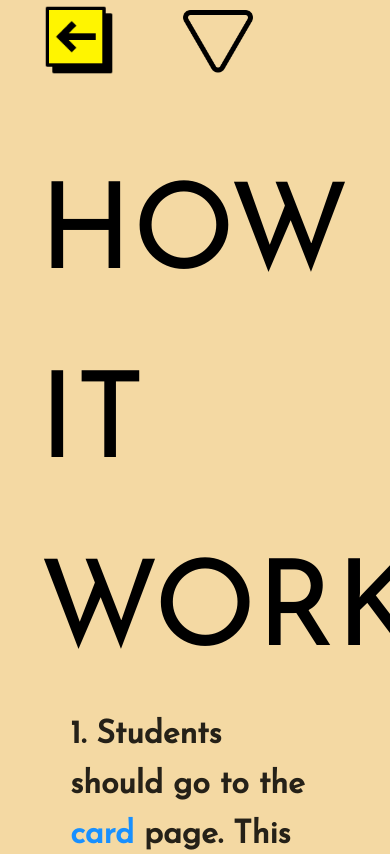
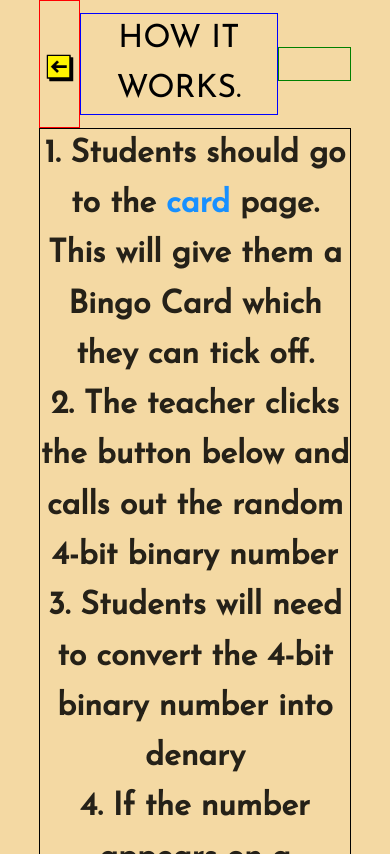
Before and after one commit to Bailym/BinaryBingo, a React app: page /draw in a window 390 px wide. Shown: the top 854 px of the page. Built offline with nearby package versions, Linux system fonts and the light colour scheme.

Commit message:
made draw screen more responsive

```diff
--- a/src/Draw/draw.css
+++ b/src/Draw/draw.css
@@ -8,28 +8,45 @@
     margin: auto;
 }
 
+#title-div {
+    display: flex;
+    flex-direction: row;
+    justify-content: center;
+    align-items: center;
+}
+
+/* left of title - contains back-icon */
+#title-div a {
+    flex: 1;
+    border: 1px solid red;
+    text-align: center;
+}
+
+/* right of title - contains h1 and collapse-icon */
+#title-div h1 {
+    flex: 5;
+    border: 1px solid blue;
+    text-align: center;
+    font-size: clamp(2rem, 5vw, 5rem);
+    margin: 0;
+}
+
 #back-icon {
     display:inline;
     max-width: 5rem;
-    margin: 0 0 4rem 0;
+    width: clamp(2rem, 5vw, 5rem);
 }
 
 #collapse-icon {
     display:inline;
-    max-width: 5rem;
-    margin: 0 0 4rem 15vw;
-}
-
-h1 {
-    display: inline;
-    text-align: center;
+    max-width: 4rem;
+    margin: 0 0 5rem 0;
 }
 
 #rules-div {
-    display: flex;
-    flex-direction: column;
-    max-width: 80%;
-    margin: 0 auto 5rem auto;
+    margin: 0 auto 1rem auto;
+    border: 1px solid black;
+    text-align: center;
 }
 
 #rules-div ul {
@@ -43,15 +60,18 @@ h1 {
     margin: 0;
 }
 
+/* contains draw button + current number + drawn numbers */
 #draw-div {
     display: flex;
     flex-direction: row;
     align-items: space-around;
+    justify-content: center;
 }
 /* left column */
 #numbers-list {
     flex: 1;
-    padding:1rem
+    padding:1rem;
+    border: 1px solid blue;
 }
 
 /* middle column */
@@ -59,12 +79,14 @@ h1 {
     flex: 5;
     display: flex;
     flex-direction: column;
+    border: 1px solid red;
 }
 
 /* right column (blank - used for spacing */
-#column-3 {
+.column-3 {
     flex: 1;
-    padding:1rem
+    padding:1rem;
+    border: 1px solid green;
 }
 
 /* contents of middle column */
@@ -72,7 +94,7 @@ h1 {
     margin: auto;
     flex:1;
     text-align: center;
-    font-size: 25rem;
+    font-size: clamp(10rem, 15vw, 30rem);
     line-height: 25rem;
     color: #000000;
 }
@@ -86,9 +108,18 @@ h1 {
     margin: 0 auto;
     font-family: 'Josefin Sans';
     font-weight: 700;
-    font-size: 5rem;
+    font-size: clamp(1rem, 10vw ,5rem);
     line-height: 4rem;
     background-color: #00FFF0;
     color: #fff;
     flex:1;
 }
+
+@media screen and (max-width: 640px) {
+    .draw-button {
+        padding: 3rem 5%;
+        margin: 0;;
+    }
+
+
+}
--- a/src/Draw/draw.js
+++ b/src/Draw/draw.js
@@ -45,9 +45,12 @@ function Draw() {
 
     return (
         <div className="draw-container">
-            <a href={process.env.PUBLIC_URL + "/"}><img id='back-icon' src={process.env.PUBLIC_URL + "/BackArrow.png"} alt="back to landing page" /></a>
-            <img id='collapse-icon' src={process.env.PUBLIC_URL + "/TriangleOpen.png"} alt="collapse rules" />
-            <h1>HOW IT WORKS.</h1>
+            <div id="title-div">
+                <a href={process.env.PUBLIC_URL + "/"}><img id='back-icon' src={process.env.PUBLIC_URL + "/BackArrow.png"} alt="back to landing page" /></a>
+                <h1>HOW IT WORKS.</h1>
+                <div className='column-3'></div>
+            </div>
+
             <div id="rules-div">
                 <ul>
                     <li>1. Students should go to the <a href="/card">card</a> page. This will give them a Bingo Card which they can tick off.</li>
@@ -57,6 +60,7 @@ function Draw() {
                     <li>5. Repeat this process until a student has all numbers on their card ticked off.</li>
                 </ul>
             </div>
+
             <div id="draw-div">
                 <div id="numbers-list">
 
@@ -65,7 +69,7 @@ function Draw() {
                     <h2>{lastNumber}</h2>
                     <button className='draw-button' onClick={() => getNumber()}> Draw</button>
                 </div>
-                <div id="column-3">
+                <div className="column-3">
 
                 </div>
                 {/* <List
```
